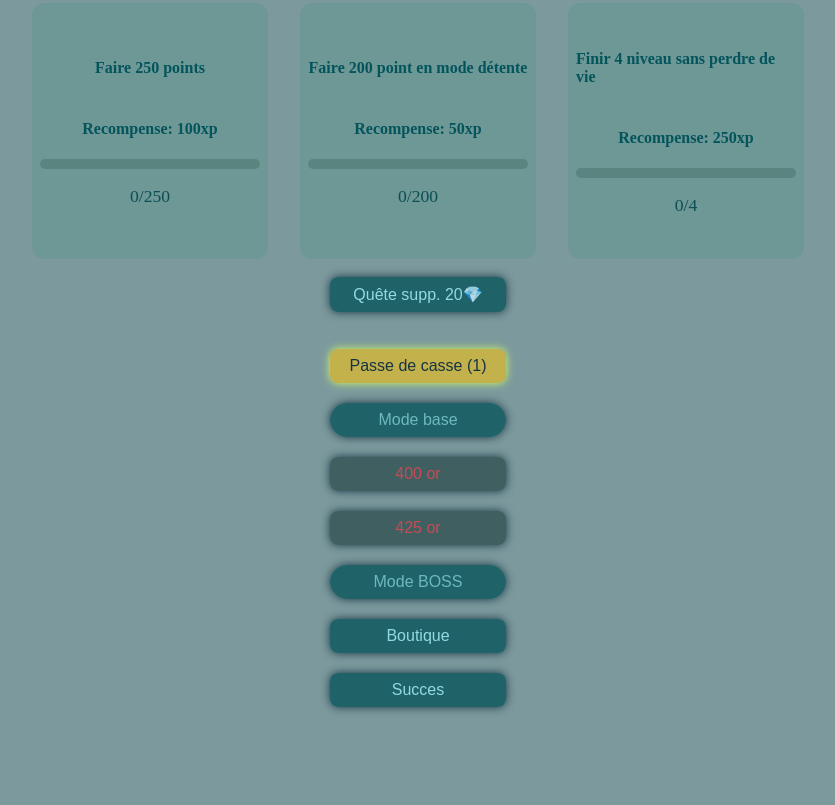
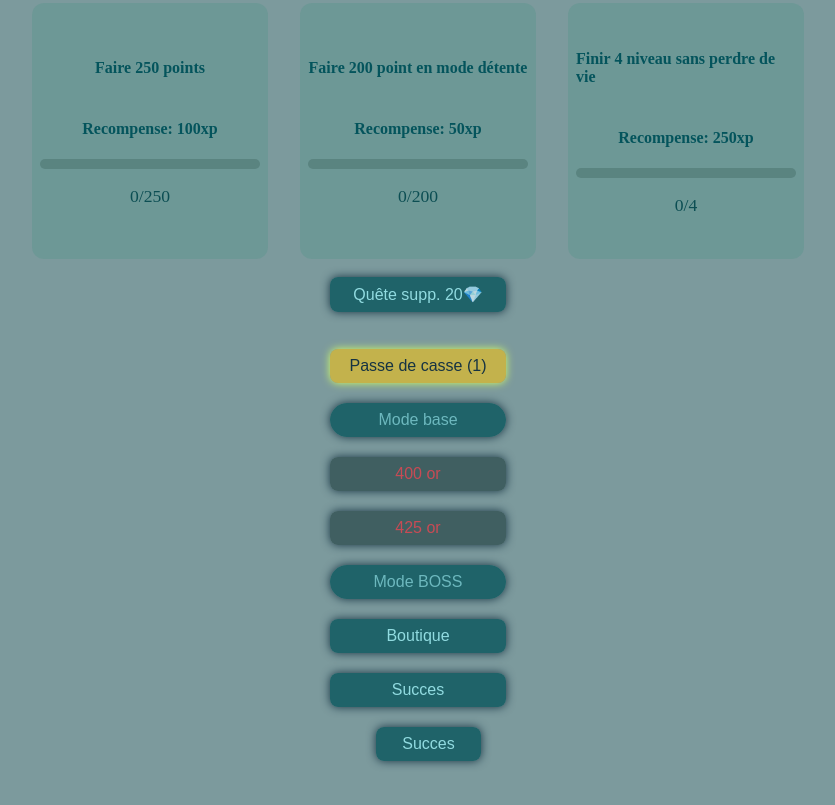
Before and after one commit to maximemb1/casse-briques, a plain HTML site: page index.html in a window 1280 px wide. Shown: the part 352-1157 px from the top of the page, without its empty margins (222-1057 px from the left). Before the commit the page ends 1103 px from the top, so only its background shows below. Drawn offline with Linux system fonts and the light colour scheme.

Commit message:
Add button to link to MaxHub
Added a button to navigate to MaxHub.

```diff
--- a/index.html
+++ b/index.html
@@ -27,7 +27,6 @@
         <h3>Quêtes quotidiennes</h3>
         <div id="place_quete"></div>
         <button class="btn" id="ach_quete" onclick="acheter_quete()">Quête supp. 20💎</button>
-        <!-- <button id="stats" class="btn">Tes Statistiques</button> -->
     </section>
 
     <section id="menu">
@@ -37,6 +36,8 @@
         <button class="btn mode" id="jouer" onclick="demarrer_jeu(game.boss)">Mode BOSS</button>
         <button class="btn" id="shop" onclick="afficher_ecran('shop_ecr')">Boutique</button>
         <button class="btn" id="succes" onclick="afficher_ecran('succes_ecr')">Succes</button>
+
+        <a href="https://maximemb1.github.io/MaxHub" > <button class="btn" id="MaxHub">Succes</button> </a>
     </section>
 
     <section id="passe_de_casse">
```
